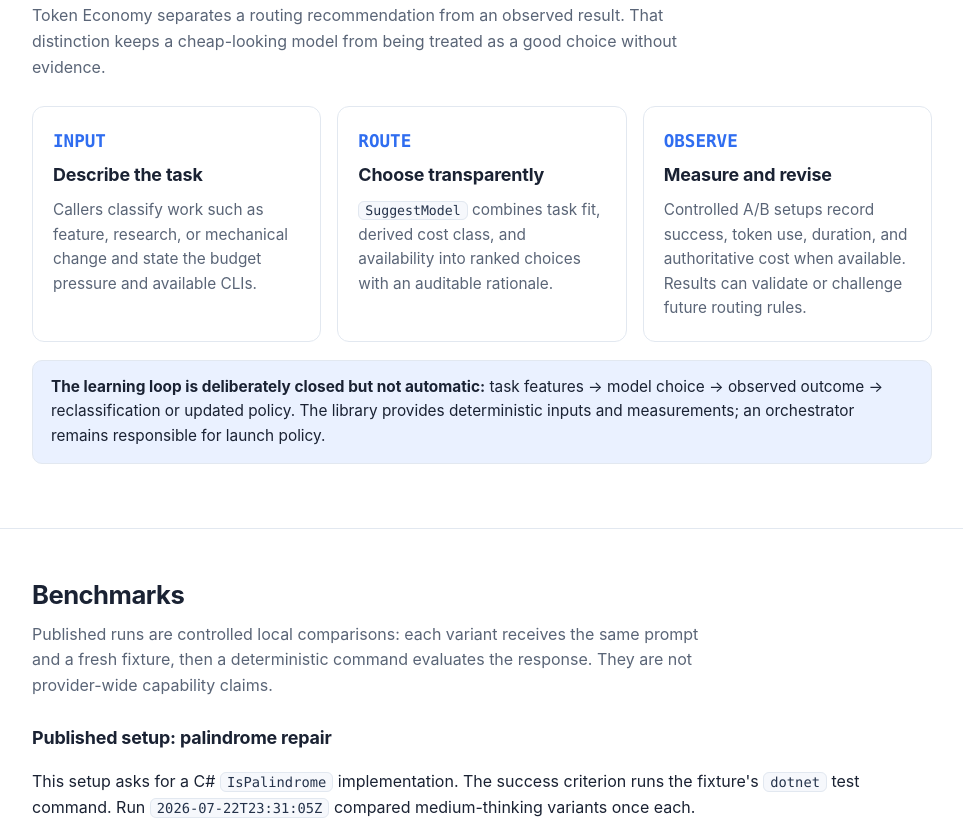
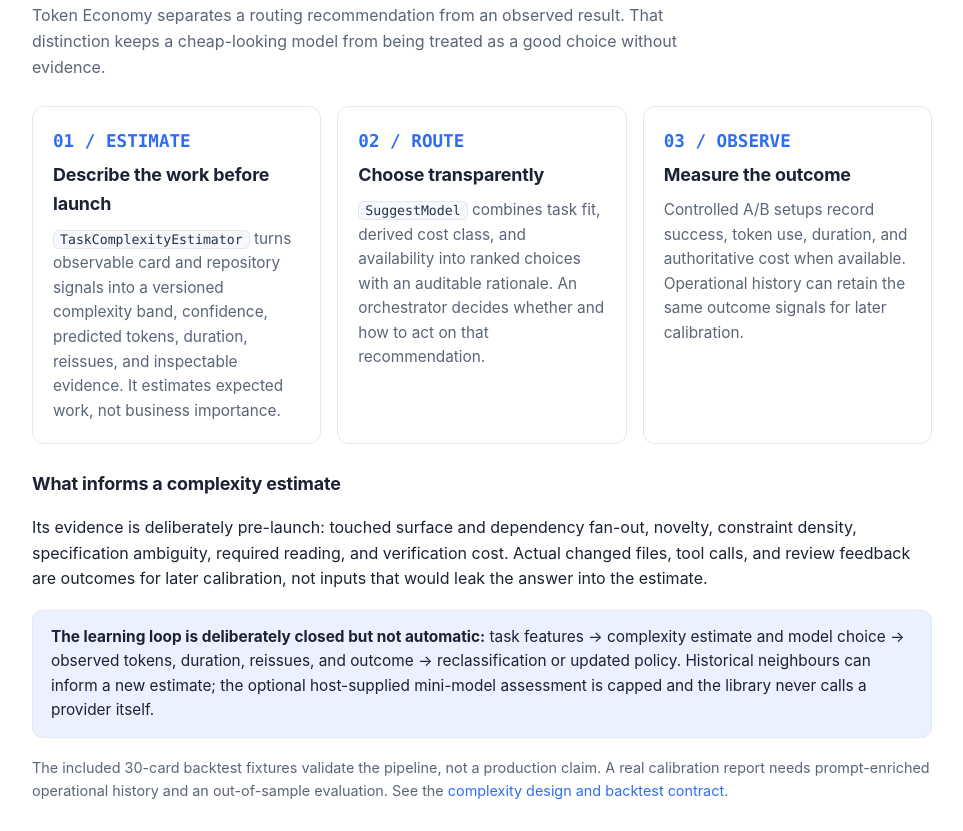
Before and after one commit to agent-orc/token-economy, a plain HTML site: page website/index.html in a window 1280 px wide. Shown: the part 1109-1940 px from the top of the page, without its empty margins (158-1121 px from the left). Drawn offline with Linux system fonts and the light colour scheme.

Commit message:
Website as the knowledge interface: concepts, status and functioning
[parallel-slot worktree run; jobId=website-knowledge-interface]

```diff
--- a/website/index.html
+++ b/website/index.html
@@ -274,11 +274,14 @@
         <h2>From task to evidence</h2>
         <p class="sub">Token Economy separates a routing recommendation from an observed result. That distinction keeps a cheap-looking model from being treated as a good choice without evidence.</p>
         <div class="pillars">
-          <div class="pillar"><div class="ico">INPUT</div><h3>Describe the task</h3><p>Callers classify work such as feature, research, or mechanical change and state the budget pressure and available CLIs.</p></div>
-          <div class="pillar"><div class="ico">ROUTE</div><h3>Choose transparently</h3><p><code>SuggestModel</code> combines task fit, derived cost class, and availability into ranked choices with an auditable rationale.</p></div>
-          <div class="pillar"><div class="ico">OBSERVE</div><h3>Measure and revise</h3><p>Controlled A/B setups record success, token use, duration, and authoritative cost when available. Results can validate or challenge future routing rules.</p></div>
+          <div class="pillar"><div class="ico">01 / ESTIMATE</div><h3>Describe the work before launch</h3><p><code>TaskComplexityEstimator</code> turns observable card and repository signals into a versioned complexity band, confidence, predicted tokens, duration, reissues, and inspectable evidence. It estimates expected work, not business importance.</p></div>
+          <div class="pillar"><div class="ico">02 / ROUTE</div><h3>Choose transparently</h3><p><code>SuggestModel</code> combines task fit, derived cost class, and availability into ranked choices with an auditable rationale. An orchestrator decides whether and how to act on that recommendation.</p></div>
+          <div class="pillar"><div class="ico">03 / OBSERVE</div><h3>Measure the outcome</h3><p>Controlled A/B setups record success, token use, duration, and authoritative cost when available. Operational history can retain the same outcome signals for later calibration.</p></div>
         </div>
-        <div class="callout"><strong>The learning loop is deliberately closed but not automatic:</strong> task features &rarr; model choice &rarr; observed outcome &rarr; reclassification or updated policy. The library provides deterministic inputs and measurements; an orchestrator remains responsible for launch policy.</div>
+        <h3>What informs a complexity estimate</h3>
+        <p>Its evidence is deliberately pre-launch: touched surface and dependency fan-out, novelty, constraint density, specification ambiguity, required reading, and verification cost. Actual changed files, tool calls, and review feedback are outcomes for later calibration, not inputs that would leak the answer into the estimate.</p>
+        <div class="callout"><strong>The learning loop is deliberately closed but not automatic:</strong> task features &rarr; complexity estimate and model choice &rarr; observed tokens, duration, reissues, and outcome &rarr; reclassification or updated policy. Historical neighbours can inform a new estimate; the optional host-supplied mini-model assessment is capped and the library never calls a provider itself.</div>
+        <p class="comment-note">The included 30-card backtest fixtures validate the pipeline, not a production claim. A real calibration report needs prompt-enriched operational history and an out-of-sample evaluation. See the <a href="https://github.com/agent-orc/token-economy/blob/main/docs/concepts/upfront-task-complexity.md">complexity design and backtest contract</a>.</p>
       </div>
     </section>
 
@@ -305,6 +308,7 @@
         <p class="sub">A precise snapshot of what this repository currently contains. Status is intentionally narrower than a product roadmap.</p>
         <div class="pillars">
           <div class="pillar"><div class="ico">AVAILABLE</div><h3>Library primitives</h3><p>Dated model pricing, cost breakdowns, and deterministic, availability-aware model suggestions are implemented and tested.</p></div>
+          <div class="pillar"><div class="ico">AVAILABLE</div><h3>Complexity estimation</h3><p>Versioned pre-launch estimates, historical-neighbour input, an optional host-supplied assessment, and a fixture-based backtest contract are implemented. Production calibration results are not yet published.</p></div>
           <div class="pillar"><div class="ico">AVAILABLE</div><h3>Benchmark harness</h3><p>Versioned setups, isolated workspaces, deterministic evaluation, append-only JSON results, and structured lifecycle events are implemented. One example result is published above.</p></div>
           <div class="pillar"><div class="ico">PLANNED</div><h3>Quota-cap forecasting</h3><p>The five-hour-cap estimator and admission integration are a reviewed plan only. They require operator approval and validated, privacy-reviewed calibration data.</p></div>
         </div>
```
Also changed, not shown: website/README.md.
